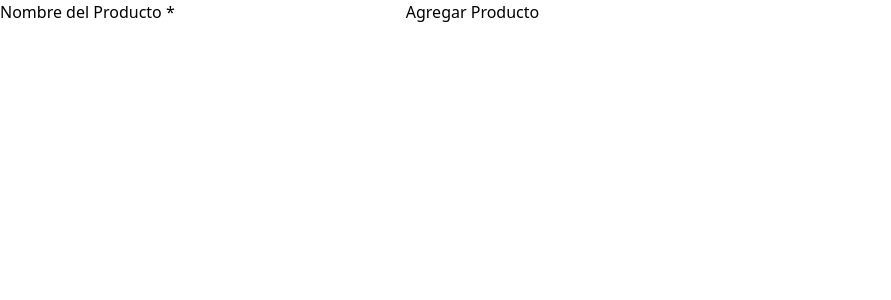
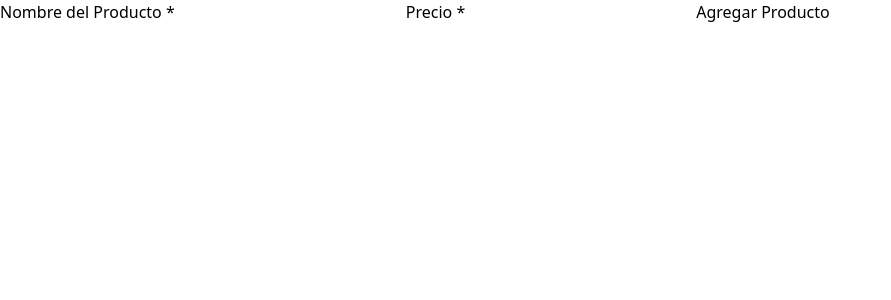
Before and after one commit to PatrickGQ/Proyecto-TallerSisInfo, a React (Vite) app in the folder FRONTEND/: page / in a window 1280 px wide. Shown: the top 300 px of the page, without its empty margins (0-891 px from the left). Built offline with nearby package versions, Linux system fonts and the light colour scheme.

Commit message:
Se aniadio en el Frontend un apartado para ingresar el precio

```diff
--- a/FRONTEND/src/PAGES/RegisterProduct/COMPONENTS/ProductForm.jsx
+++ b/FRONTEND/src/PAGES/RegisterProduct/COMPONENTS/ProductForm.jsx
@@ -5,6 +5,11 @@ const ProductForm = () => {
         <div>
           <label>
             Nombre del Producto <span>*</span>
+          </label>
+          <input
+          />
+          <label>
+            Precio <span>*</span>
           </label>
           <input
           />
```
